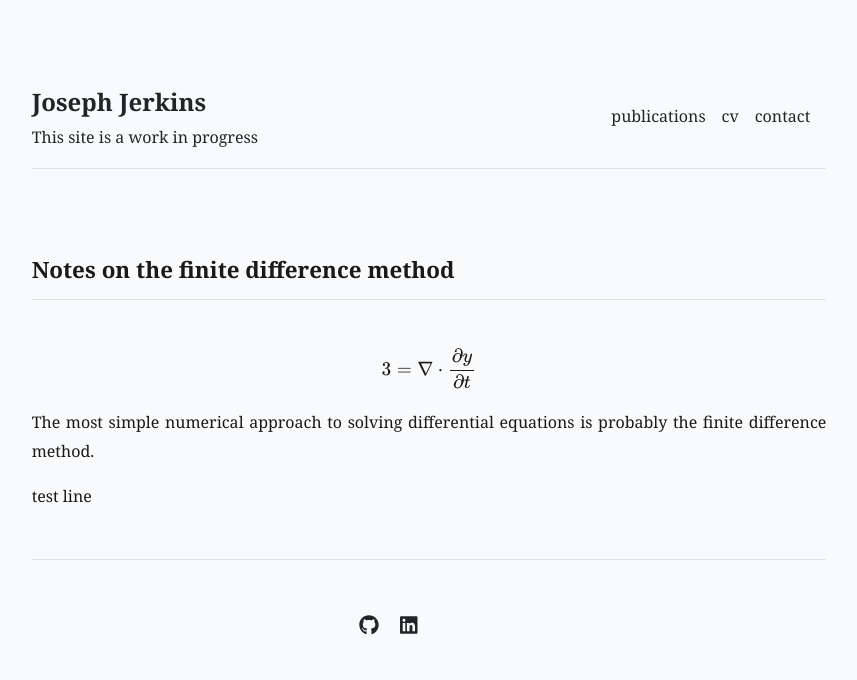
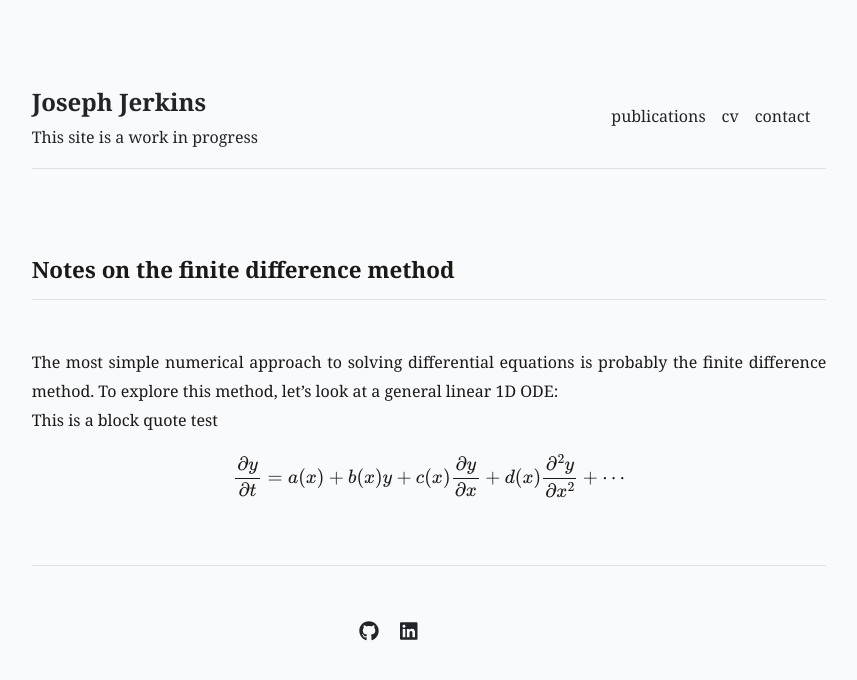
Before and after one commit to DeIonizedPlasma/deionizedplasma.github.io, a Jekyll site: the page built from _posts/2023-01-01-test-post.md, in a window 1280 px wide. Shown: the top 680 px of the page, without its empty margins (211-1068 px from the left). Built offline with Jekyll 4.4.1, drawn with Linux system fonts in a browser that asks for light colours; some web fonts are replaced.

Commit message:
Testing formatting stuff

```diff
--- a/_posts/2023-01-01-test-post.md
+++ b/_posts/2023-01-01-test-post.md
@@ -2,12 +2,13 @@
 layout: post
 title: "Notes on the finite difference method"
 ---
-
 <link rel="stylesheet" href="https://deionizedplasma.github.io/latexstyle.css">
 <script id="MathJax-script" async src="https://cdn.jsdelivr.net/npm/mathjax@3/es5/tex-mml-chtml.js"></script>
 
-$$3=\nabla\cdot\frac{\partial y}{\partial t}$$
 
-The most simple numerical approach to solving differential equations is probably the finite difference method.
+The most simple numerical approach to solving differential equations is probably the finite difference method. To explore this method, let's look at a general linear 1D ODE:
 
-test line
+<blockquote>
+This is a block quote test
+$$\frac{\partial y}{\partial t}=a(x)+b(x)y+c(x)\frac{\partial y}{\partial x}+d(x)\frac{\partial^2 y}{\partial x^2}+\cdots$$
+</blockquote>
```
Also changed, not shown: _posts/2020-01-01-sample-post.md (deleted, +0 -14 lines), _posts/2020-02-01-class-update.md (deleted, +0 -14 lines).
